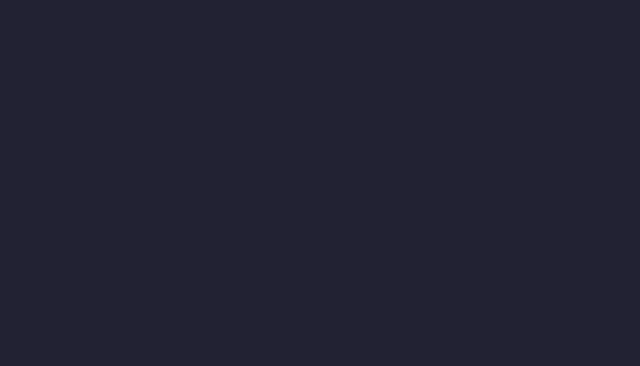
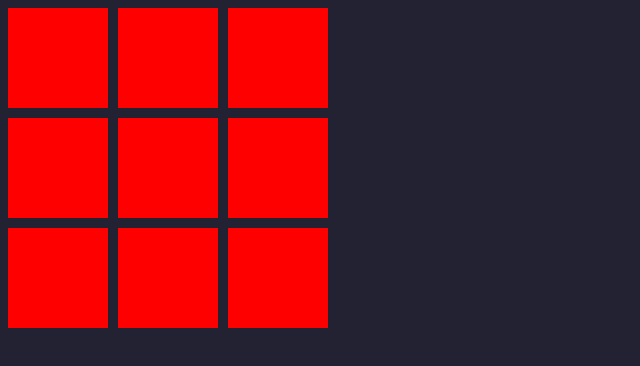
Before and after one commit to bstine06/tictactoe, a plain HTML site: page index.html in a window 1280 px wide. Shown: the whole page, without its empty margins (0-640 px from the left). Drawn offline with Linux system fonts and the light colour scheme.

Commit message:
Set up basics for gameboard display

```diff
--- a/index.html
+++ b/index.html
@@ -8,6 +8,16 @@
   <title>Tic Tac Toe</title>
 </head>
 <body>
-
+  <div id="gameboard">
+    <div id="space-0-0" class="space untaken"></div>
+    <div id="space-0-1" class="space untaken"></div>
+    <div id="space-0-2" class="space untaken"></div>
+    <div id="space-1-0" class="space untaken"></div>
+    <div id="space-1-1" class="space untaken"></div>
+    <div id="space-1-2" class="space untaken"></div>
+    <div id="space-2-0" class="space untaken"></div>
+    <div id="space-2-1" class="space untaken"></div>
+    <div id="space-2-2" class="space untaken"></div>
+  </div>
 </body>
 </html>
--- a/styles.css
+++ b/styles.css
@@ -1,3 +1,22 @@
 body {
   background-color: #223;
 }
+
+#gameboard {
+  display: grid;
+  grid-template-rows: 1fr 1fr 1fr;
+  grid-template-columns: 1fr 1fr 1fr;
+  background-color: #223;
+  width: 320px;
+  gap: 10px;
+}
+
+.space {
+  height: 100px;
+  width: 100px;
+  background-color: red;
+}
+
+.space.untaken:hover {
+  background-color: pink;
+}
```
